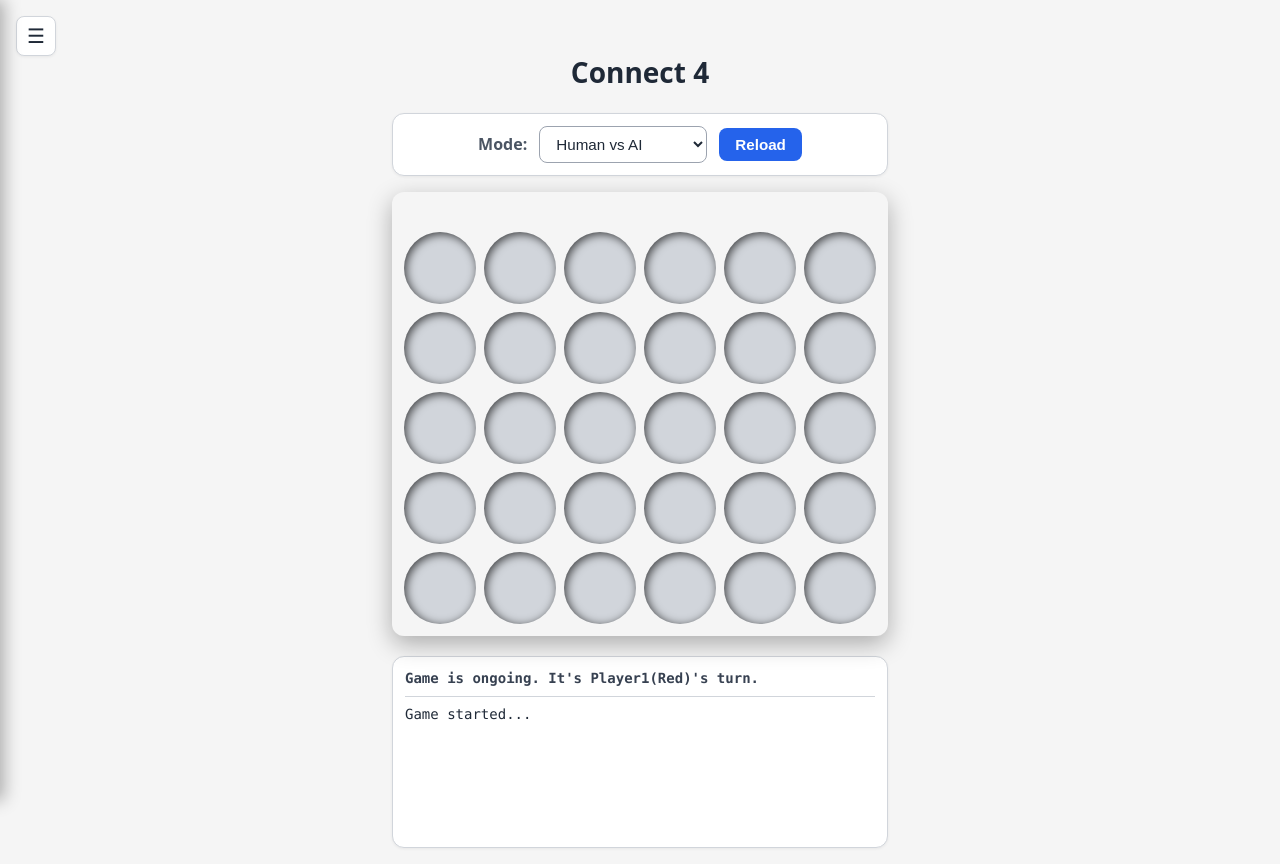
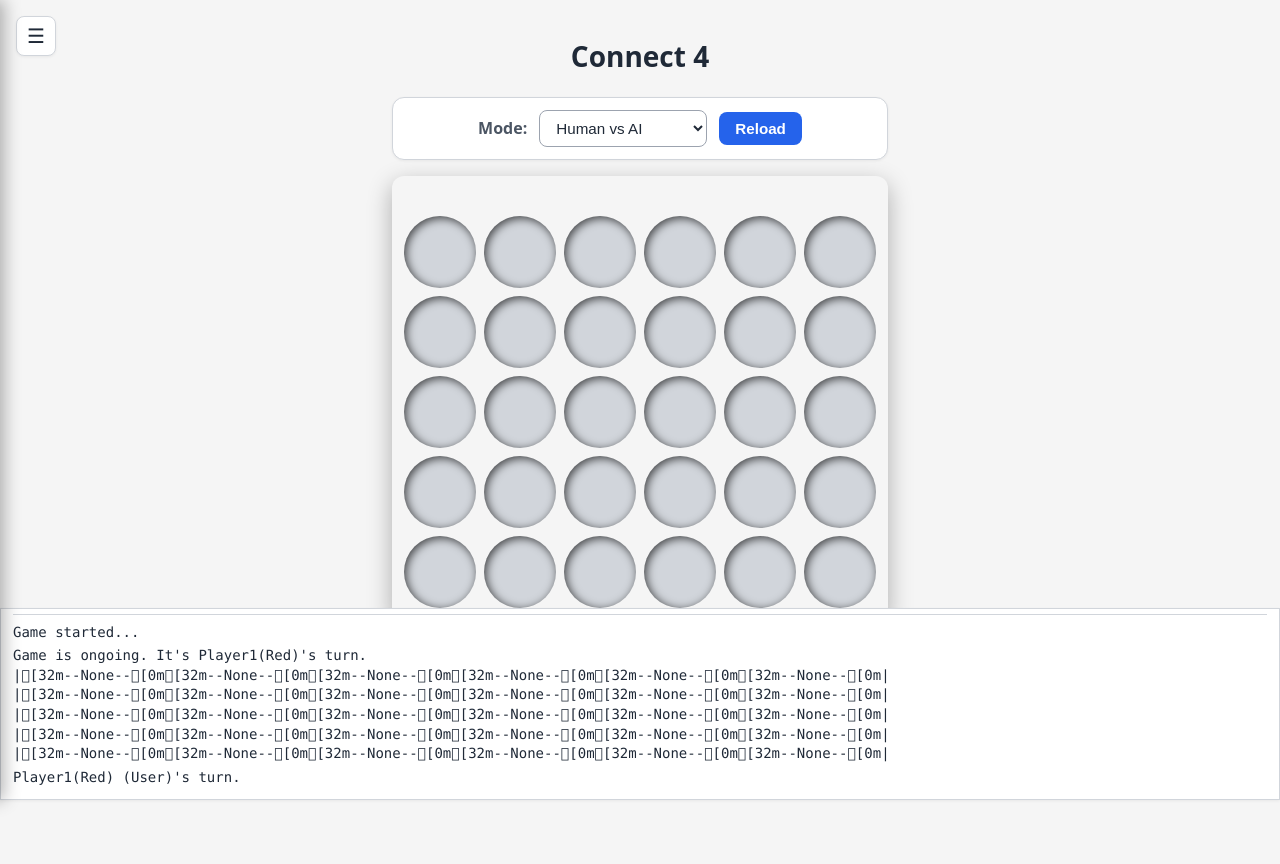
Before and after one commit to george-yi-hao-xu/connect_4, a React (Vite) app: page / in a window 1280 px wide. After the commit the page ends 800 px from the top, so only its background shows below. Built offline with nearby package versions, Linux system fonts and the light colour scheme.

Commit message:
Feat/different depth (#7)
* depth to be 4

* LOG & NAME

* style

```diff
--- a/src/algo/aiPlayer.ts
+++ b/src/algo/aiPlayer.ts
@@ -5,6 +5,7 @@ export function create_AI_player<S, M>(
   name: PlayerName,
   delay = 0,
   random = Math.random,
+  search_depth = 3,
 ): Player<S, M> {
   type MovePath = M[];
 
@@ -195,7 +196,7 @@ export function create_AI_player<S, M>(
   // ENTRY PT; minimax depth
   async function get_next_move(state: S): Promise<M> {
     await new Promise((resolve) => setTimeout(resolve, delay));
-    return min_i_max(state, 3);
+    return min_i_max(state, search_depth);
   }
 
   return {
--- a/src/algo/printer.ts
+++ b/src/algo/printer.ts
@@ -1,21 +1,22 @@
-const TERMINAL_ID = "terminal";
+type LogSubscriber = (line: string) => void;
+
+const subscribers: LogSubscriber[] = [];
+
+export function subscribe_logs(callback: LogSubscriber): () => void {
+    // push it
+    subscribers.push(callback);
+
+    // for react to offload
+    return () => {
+        const index = subscribers.indexOf(callback);
+        if (index !== -1) subscribers.splice(index, 1);
+    };
+}
 
 export function write_ln(v: string) {
-    // console.log(v);
-
-    // browser env
-    // if (typeof window !== "undefined" && typeof document !== "undefined") {
-    //     const ter = document.getElementById(TERMINAL_ID);
-    //     if (!ter) return;
-
-    //     const line = document.createElement("div");
-    //     line.className = "log-line";
-    //     line.textContent = v;
-    //     ter.appendChild(line);
-    //     ter.scrollTop = ter.scrollHeight;
-    // }
+    subscribers.forEach((cb) => cb(v));
 }
 
 export function debug_log(v: string) {
-    // console.log(v);
+    subscribers.forEach((cb) => cb(v));
 }
--- a/src/algo/referee.ts
+++ b/src/algo/referee.ts
@@ -14,19 +14,22 @@ export async function playGame<S, M>(
     const status = game.get_game_status(state);
 
     switch (status.tag) {
-      case 'Win':
-        write_ln(game.str_player(status.player) + ' wins!');
+      case 'Win': {
+        const winner = status.player === 'P1' ? player1 : player2;
+        write_ln(`${game.str_player(status.player)} (${winner.player_name}) wins!`);
         return state;
+      }
       case 'Draw':
         write_ln('Draw...');
         return state;
       case 'Ongoing':
         // make move and pass the updated status to the loop eng
-        write_ln(game.str_player(status.player) + "'s turn.");
+        const currentPlayer = status.player === 'P1' ? player1 : player2;
+        write_ln(`${game.str_player(status.player)} (${currentPlayer.player_name})'s turn.`);
 
-        const curr_move = await (status.player === 'P1' ? player1.get_next_move(state) : player2.get_next_move(state));
+        const curr_move = await currentPlayer.get_next_move(state);
 
-        write_ln(game.str_player(status.player) + ' makes the move ' + game.str_move(curr_move));
+        write_ln(`${game.str_player(status.player)} (${currentPlayer.player_name}) makes the move ${game.str_move(curr_move)}`);
 
         return await loop_engine(game.get_next_state(state, curr_move));
     }
--- a/src/algo/types.ts
+++ b/src/algo/types.ts
@@ -4,7 +4,7 @@
  */
 
 export type WhichPlayer = 'P1' | 'P2';
-export type PlayerName = 'MAX' | 'MIN';
+export type PlayerName = string;
 
 export type Status =
   | { tag: 'Win'; player: WhichPlayer }
--- a/src/bench/gomokuAiBench.ts
+++ b/src/bench/gomokuAiBench.ts
@@ -10,6 +10,8 @@ import {
 } from './benchUtils';
 
 type Coord = [row: number, col: number];
+
+const GOMOKU_AI_DEPTH = 5;
 
 interface BenchCase {
   name: string;
@@ -52,11 +54,11 @@ async function bench_case(test_case: BenchCase, runs: number): Promise<string[]>
   const state = create_state(test_case);
   const player_name = test_case.player === 'P1' ? 'MAX' : 'MIN';
 
-  await create_AI_player(gomoku, player_name, 0, create_seeded_random(17)).get_next_move(state);
+  await create_AI_player(gomoku, player_name, 0, create_seeded_random(17), GOMOKU_AI_DEPTH).get_next_move(state);
 
   const metrics: RunMetric[] = [];
   for (let i = 0; i < runs; i++) {
-    const ai = create_AI_player(gomoku, player_name, 0, create_seeded_random(17));
+    const ai = create_AI_player(gomoku, player_name, 0, create_seeded_random(17), GOMOKU_AI_DEPTH);
     const result = await checker(`${test_case.name} run ${i + 1}`, () => ai.get_next_move(state));
     metrics.push(result.metric);
   }
--- a/src/components/Terminal.scss
+++ b/src/components/Terminal.scss
@@ -1,7 +1,11 @@
 .terminal {
+  position: fixed;
+  bottom: 0;
+  left: 0;
+  right: 0;
   background: var(--color-bg-surface);
   border: 1px solid var(--color-border-default);
-  border-radius: 0.75rem;
+  border-radius: 0;
   padding: 0.75rem;
   height: 12rem;
   overflow-y: auto;
@@ -11,6 +15,25 @@
   color: var(--color-text-body);
   box-shadow: 0 1px 3px var(--color-shadow-sm);
   transition: background 0.2s ease, border-color 0.2s ease, color 0.2s ease;
+  scrollbar-width: thin;
+  scrollbar-color: var(--color-border-default) transparent;
+
+  &::-webkit-scrollbar {
+    width: 4px;
+  }
+
+  &::-webkit-scrollbar-track {
+    background: transparent;
+  }
+
+  &::-webkit-scrollbar-thumb {
+    background: var(--color-border-default);
+    border-radius: 2px;
+  }
+
+  &::-webkit-scrollbar-thumb:hover {
+    background: var(--color-text-muted);
+  }
 }
 
 .statusLine {
--- a/src/components/Terminal.tsx
+++ b/src/components/Terminal.tsx
@@ -1,3 +1,4 @@
+import { useEffect, useRef } from 'react';
 import { useGame } from '../context/GameContext';
 import './Terminal.scss';
 
@@ -8,13 +9,21 @@ interface TerminalProps<S> {
 
 export function Terminal<S, M>({ state, logs }: TerminalProps<S>) {
   const game = useGame<S, M>();
+  const terminalRef = useRef<HTMLElement>(null);
 
   const statusText = state
     ? game.str_state(state).split('\n')[0]
     : 'Terminal Started...';
 
+  useEffect(() => {
+    const el = terminalRef.current;
+    if (el) {
+      el.scrollTop = el.scrollHeight;
+    }
+  }, [logs]);
+
   return (
-    <section className="terminal">
+    <section ref={terminalRef} className="terminal">
       <div className="statusLine">{statusText}</div>
       {logs.map((line, index) => (
         <div key={index} className="logLine">
--- a/src/components/gomokuui/GomokuApp.tsx
+++ b/src/components/gomokuui/GomokuApp.tsx
@@ -12,7 +12,7 @@ export function GomokuApp() {
   const game = useGame<GomokuState, GomokuMove>();
   const human = useHumanPlayer<GomokuState, GomokuMove>();
   const [mode, setMode] = useState('human-ai');
-  const { state, logs, startGame } = useGameSession(game, human, mode, '15 15');
+  const { state, logs, startGame } = useGameSession(game, human, mode, '15 15', 4);
 
   return (
     <>
--- a/src/context/useGameSession.ts
+++ b/src/context/useGameSession.ts
@@ -1,5 +1,6 @@
 import { useCallback, useEffect, useRef, useState } from 'react';
 import { create_AI_player } from '../algo/aiPlayer';
+import { subscribe_logs } from '../algo/printer';
 import { create_web_human_player } from '../algo/webPlayer';
 import { playGame } from '../algo/referee';
 import type { Game, Player } from '../algo/types';
@@ -16,7 +17,10 @@ export function useGameSession<S, M>(
   human: HumanPlayerControls<S, M>,
   mode: string,
   initialDims: string,
+  aiDepth = 3,
 ): GameSession<S, M> {
+  const MAX_LOG_LINES = 200;
+
   const [state, setState] = useState<S | null>(() => game.init(initialDims));
   const [logs, setLogs] = useState<string[]>([]);
 
@@ -24,8 +28,19 @@ export function useGameSession<S, M>(
   const prevModeRef = useRef(mode);
 
   const log = useCallback((line: string) => {
-    setLogs((prev) => [...prev, line]);
+    setLogs((prev) => {
+      const next = [...prev, line];
+      if (next.length > MAX_LOG_LINES) {
+        next.splice(0, next.length - MAX_LOG_LINES);
+      }
+      return next;
+    });
   }, []);
+
+  useEffect(() => {
+    // cancel subscription when offload
+    return subscribe_logs(log);
+  }, [log]);
 
   const wrapWithRenderer = useCallback((player: Player<S, M>): Player<S, M> => {
     return {
@@ -48,19 +63,19 @@ export function useGameSession<S, M>(
 
     switch (mode) {
       case 'ai': {
-        p1 = wrapWithRenderer(create_AI_player(game, 'MAX', 100));
-        p2 = wrapWithRenderer(create_AI_player(game, 'MIN', 50));
+        p1 = wrapWithRenderer(create_AI_player(game, 'AI_MAX', 100, Math.random, aiDepth));
+        p2 = wrapWithRenderer(create_AI_player(game, 'AI_MIN', 50, Math.random, aiDepth));
         break;
       }
       case 'human': {
-        p1 = wrapWithRenderer(create_web_human_player(game, 'MAX', human.requestMove));
-        p2 = wrapWithRenderer(create_web_human_player(game, 'MIN', human.requestMove));
+        p1 = wrapWithRenderer(create_web_human_player(game, '001', human.requestMove));
+        p2 = wrapWithRenderer(create_web_human_player(game, '002', human.requestMove));
         break;
       }
       case 'human-ai':
       default: {
-        p1 = wrapWithRenderer(create_web_human_player(game, 'MAX', human.requestMove));
-        p2 = wrapWithRenderer(create_AI_player(game, 'MIN', 400));
+        p1 = wrapWithRenderer(create_web_human_player(game, 'User', human.requestMove));
+        p2 = wrapWithRenderer(create_AI_player(game, 'AI', 400, Math.random, aiDepth));
         break;
       }
     }
@@ -82,7 +97,7 @@ export function useGameSession<S, M>(
         log(`Error: ${message}`);
       }
     }
-  }, [game, human, log, mode, wrapWithRenderer]);
+  }, [aiDepth, game, human, log, mode, wrapWithRenderer]);
 
   useEffect(() => {
     if (startedRef.current) return;
--- a/src/games/gomoku.ts
+++ b/src/games/gomoku.ts
@@ -407,7 +407,7 @@ function get_score(state: GomokuState): number {
     0.05 * chain_stats.white_len2_open1;
 
   const score = p1_score - p2_score;
-  debug_log('Not finished and score is ' + score);
+  // debug_log('Not finished and score is ' + score);
   return score;
 }
 
--- a/src/styles/global.scss
+++ b/src/styles/global.scss
@@ -97,7 +97,7 @@
 body {
   font-family: system-ui, -apple-system, BlinkMacSystemFont, 'Segoe UI', Roboto, sans-serif;
   margin: 0;
-  padding: 1rem;
+  padding: 0;
   min-height: 100vh;
   display: flex;
   flex-direction: column;
```
